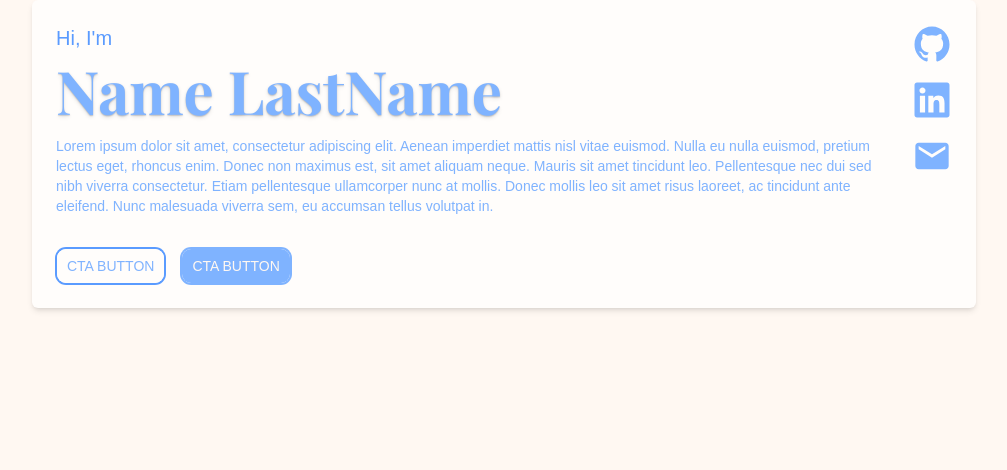
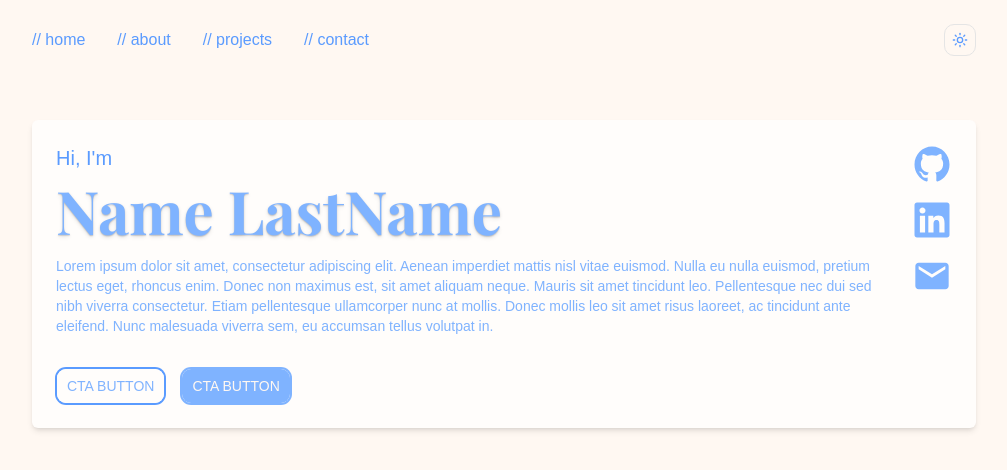
Before and after one commit to ceejmangulabnan/ceejmangulabnan.github.io, a Next.js app: page / in a window 1280 px wide. Shown: the top 470 px of the page, without its empty margins (136-1143 px from the left). Built offline with nearby package versions, Linux system fonts and the light colour scheme; a web font is replaced by a local one.

Commit message:
feat: setup next-themes and add navbar with theme toggle

```diff
--- a/package.json
+++ b/package.json
@@ -17,6 +17,7 @@
         "lucide-react": "^0.577.0",
         "motion": "^12.35.2",
         "next": "16.1.6",
+        "next-themes": "^0.4.6",
         "radix-ui": "^1.4.3",
         "react": "19.2.3",
         "react-dom": "19.2.3",
--- a/src/app/globals.css
+++ b/src/app/globals.css
@@ -101,7 +101,7 @@
 }
 
 .dark {
-    --background: oklch(0.145 0 0);
+    --background: var(--color-navy);
     --foreground: oklch(0.985 0 0);
     --card: oklch(0.205 0 0);
     --card-foreground: oklch(0.985 0 0);
--- a/src/app/layout.tsx
+++ b/src/app/layout.tsx
@@ -8,6 +8,7 @@ import {
 } from 'next/font/google'
 import './globals.css'
 import TanstackQueryProvider from '@/providers/tanstack-query-provider'
+import { ThemeProvider } from '@/providers/theme-provider'
 
 // const geistSans = Geist({
 //     variable: '--font-geist-sans',
@@ -49,7 +50,14 @@ export default function RootLayout({
                 className={`${playfairDisplay.variable} ${chivoMono.variable} ${chivoSans.variable} antialiased`}
                 suppressHydrationWarning
             >
-                <TanstackQueryProvider>{children}</TanstackQueryProvider>
+                <ThemeProvider
+                    attribute="class"
+                    defaultTheme="system"
+                    enableSystem
+                    disableTransitionOnChange
+                >
+                    <TanstackQueryProvider>{children}</TanstackQueryProvider>
+                </ThemeProvider>
             </body>
         </html>
     )
--- a/src/app/page.tsx
+++ b/src/app/page.tsx
@@ -1,9 +1,10 @@
 import HeroSection from '@/components/HeroSection'
+import Navbar from '@/components/Navbar'
 
 export default function Home() {
     return (
-        <div className="mx-auto px-10 flex flex-col min-h-screen items-center bg-background font-sans dark:bg-black max-w-5xl">
-            {/* <DashboardView /> */}
+        <div className="mx-auto px-10 flex flex-col min-h-screen items-center bg-background font-sans dark:bg-navy max-w-5xl">
+            <Navbar />
             <HeroSection />
         </div>
     )
--- a/src/components/Navbar.tsx
+++ b/src/components/Navbar.tsx
@@ -0,0 +1,28 @@
+import ThemeToggle from './ThemeToggle'
+
+const Navbar = () => {
+    return (
+        <div className="flex items-center justify-between w-full font-mono text-blue-strong py-6 mb-10">
+            <nav>
+                <ul className="flex gap-8">
+                    <li className="hover:underline underline-offset-4 decoration-2">
+                        <a href="#home">// home</a>
+                    </li>
+                    <li className="hover:underline underline-offset-4 decoration-2">
+                        <a href="#about">// about</a>
+                    </li>
+                    <li className="hover:underline underline-offset-4 decoration-2">
+                        <a href="#projects">// projects</a>
+                    </li>
+                    <li className="hover:underline underline-offset-4 decoration-2">
+                        <a href="#contact">// contact</a>
+                    </li>
+                </ul>
+            </nav>
+            {/* <button>theme</button> */}
+            <ThemeToggle />
+        </div>
+    )
+}
+
+export default Navbar
--- /dev/null
+++ b/src/components/ThemeToggle.tsx
@@ -0,0 +1,65 @@
+'use client'
+
+import { Button } from '@/components/ui/button'
+import { Sun, Moon } from 'lucide-react'
+import { useTheme } from 'next-themes'
+import { useState, useEffect } from 'react'
+
+interface Props {
+    dropdownItem?: boolean
+}
+
+const ThemeToggle = ({ dropdownItem }: Props) => {
+    const { theme, setTheme } = useTheme()
+    const [mounted, setMounted] = useState(false)
+
+    useEffect(() => {
+        setMounted(true)
+    }, [])
+
+    if (!mounted) return null
+
+    const handleTheme = () => {
+        if (theme === 'light') {
+            setTheme('dark')
+        } else {
+            setTheme('light')
+        }
+    }
+
+    if (dropdownItem) {
+        return (
+            <>
+                <Button
+                    className={`${theme === 'dark' ? 'hidden' : ''}`}
+                    onClick={handleTheme}
+                >
+                    <Sun />
+                    Toggle Dark
+                </Button>
+
+                <Button
+                    className={`${theme === 'light' ? 'hidden' : ''}`}
+                    onClick={handleTheme}
+                >
+                    <Moon />
+                    Toggle Light
+                </Button>
+            </>
+        )
+    }
+
+    return (
+        <Button variant="outline" size="icon" onClick={handleTheme}>
+            <Sun
+                className={`${theme === 'dark' ? 'hidden' : ''} h-[1.2rem] w-[1.2rem] rotate-0 scale-100 transition-all dark:-rotate-90 dark:scale-0`}
+            />
+            <Moon
+                className={`${theme === 'light' ? 'hidden' : ''} absolute h-[1.2rem] w-[1.2rem] rotate-90 scale-0 transition-all dark:rotate-0 dark:scale-100`}
+            />
+            <span className="sr-only">Toggle theme</span>
+        </Button>
+    )
+}
+
+export default ThemeToggle
--- /dev/null
+++ b/src/providers/theme-provider.tsx
@@ -0,0 +1,11 @@
+'use client'
+
+import * as React from 'react'
+import { ThemeProvider as NextThemesProvider } from 'next-themes'
+
+export function ThemeProvider({
+    children,
+    ...props
+}: React.ComponentProps<typeof NextThemesProvider>) {
+    return <NextThemesProvider {...props}>{children}</NextThemesProvider>
+}
```
Also changed, not shown: 1 other file (tests, documents, lock files or other folders).
